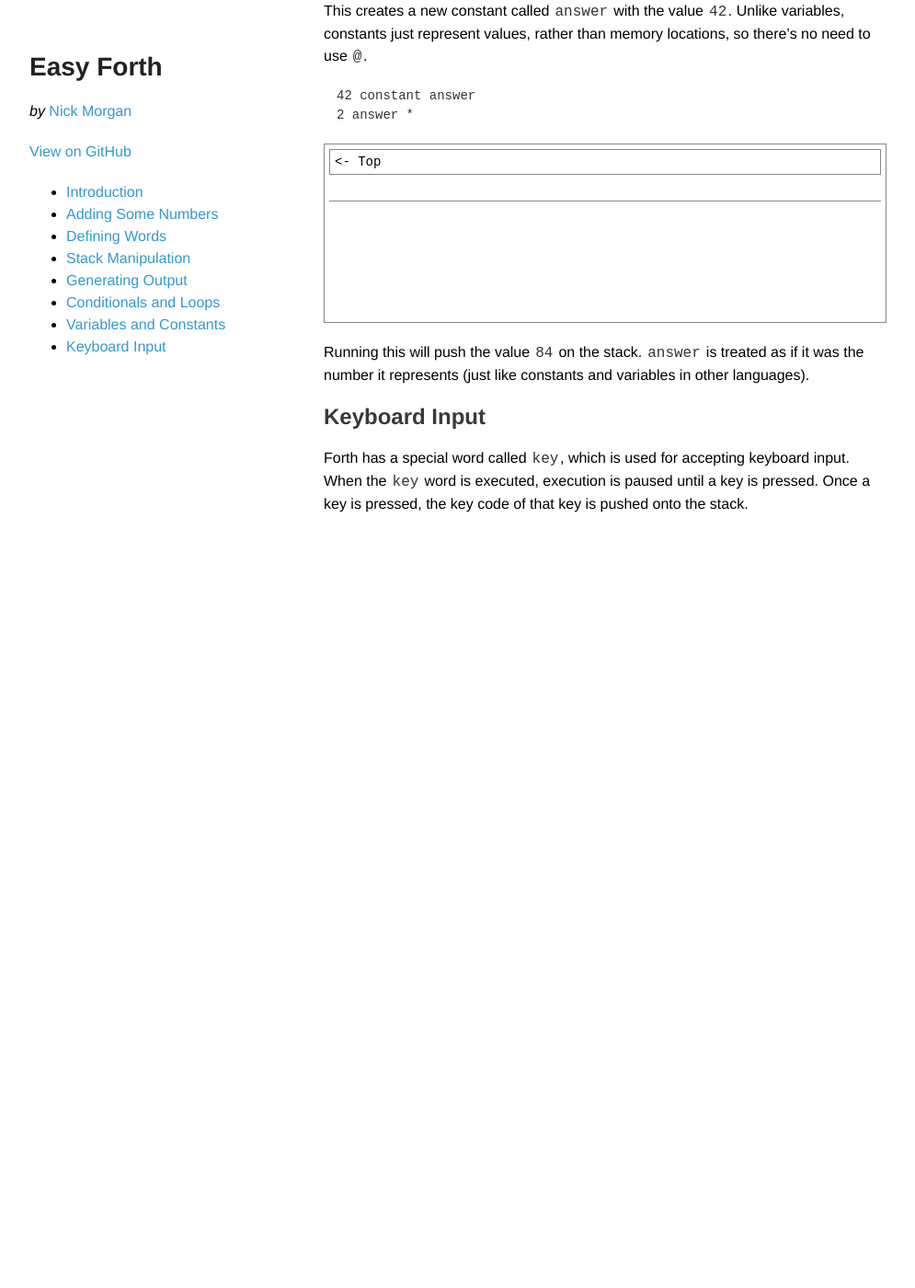
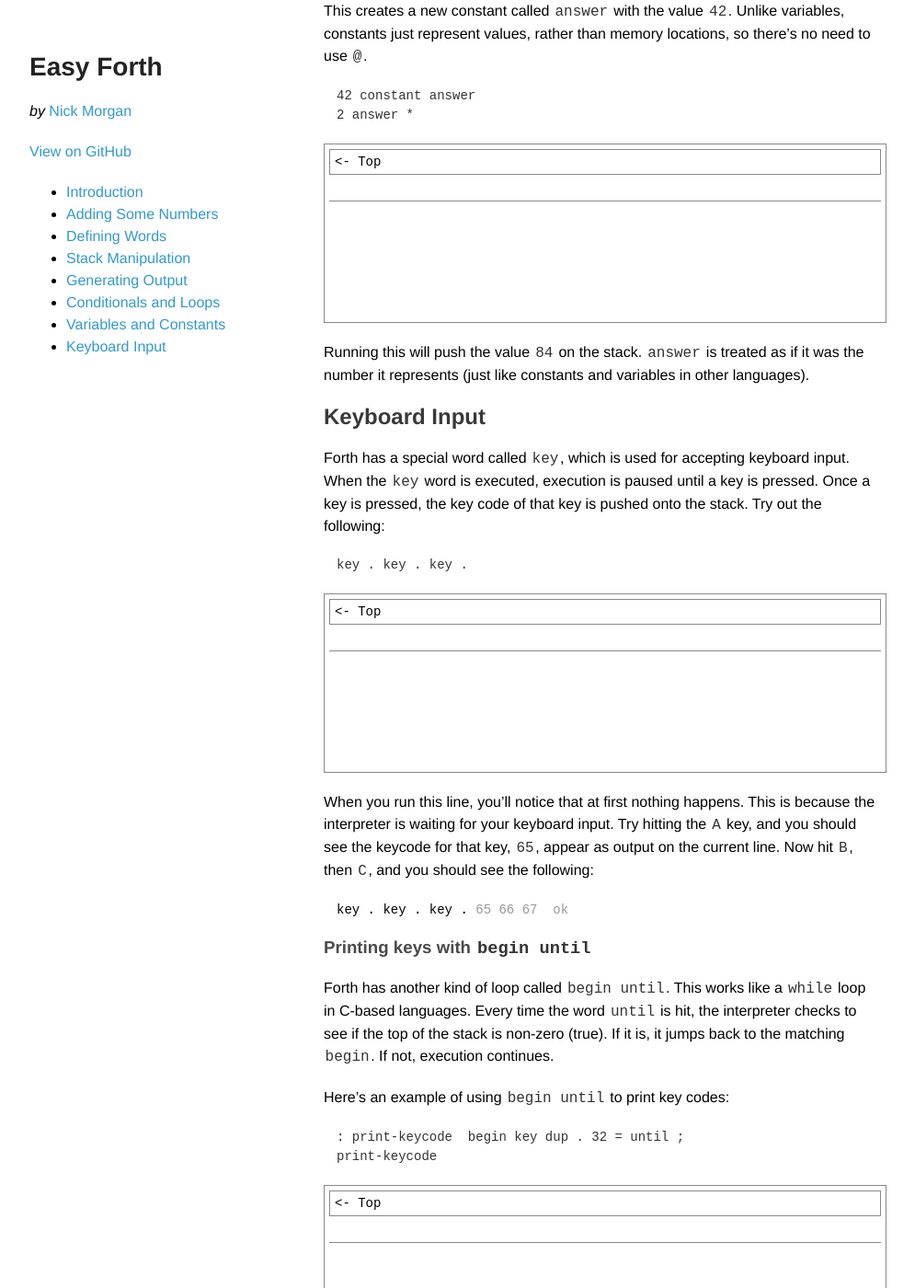
Before and after one commit to skilldrick/easyforth, a Jekyll site: the page built from index.markdown, in a window 1280 px wide and 1400 px high, scrolled down 17487 px. Shown: the whole window at 92% size, without its empty margins (148-1143 px from the left). Built offline with Jekyll 4.4.1, drawn with Linux system fonts in a browser that asks for light colours; before the commit the page ends 18117 px from its top, so only the background shows below that; some of the changed text lies outside the part shown.

Commit message:
Keyboard input section

```diff
--- a/index.markdown
+++ b/index.markdown
@@ -613,4 +613,40 @@ was the number it represents (just like constants and variables in other languag
 
 Forth has a special word called `key`, which is used for accepting keyboard input.
 When the `key` word is executed, execution is paused until a key is pressed. Once
-a key is pressed, the key code of that key is pushed onto the stack.
+a key is pressed, the key code of that key is pushed onto the stack. Try out the
+following:
+
+    key . key . key .
+
+{% include editor.html size="small"%}
+
+When you run this line, you'll notice that at first nothing happens. This is because
+the interpreter is waiting for your keyboard input. Try hitting the `A` key, and
+you should see the keycode for that key, `65`, appear as output on the current line.
+Now hit `B`, then `C`, and you should see the following:
+
+<div class="editor-preview editor-text">key . key . key . <span class="output">65 66 67  ok</span></div>
+
+
+### Printing keys with `begin until`
+
+Forth has another kind of loop called `begin until`. This works like a `while`
+loop in C-based languages. Every time the word `until` is hit, the interpreter
+checks to see if the top of the stack is non-zero (true). If it is, it jumps
+back to the matching `begin`. If not, execution continues.
+
+Here's an example of using `begin until` to print key codes:
+
+    : print-keycode  begin key dup . 32 = until ;
+    print-keycode
+
+{% include editor.html size="small"%}
+
+This will keep printing key codes until you press space. You should see something like this:
+
+<div class="editor-preview editor-text">print-keycode <span class="output">80 82 73 78 84 189 75 69 89 67 79 68 69 32  ok</span></div>
+
+ `key` waits for key input, then `dup` duplicates the keycode from `key`. We
+then use `.` to output the top copy of the keycode, and `32 =` to check to see
+if the keycode is equal to 32. If it is, we break out of the loop, otherwise we
+loop back to `begin`.
```
